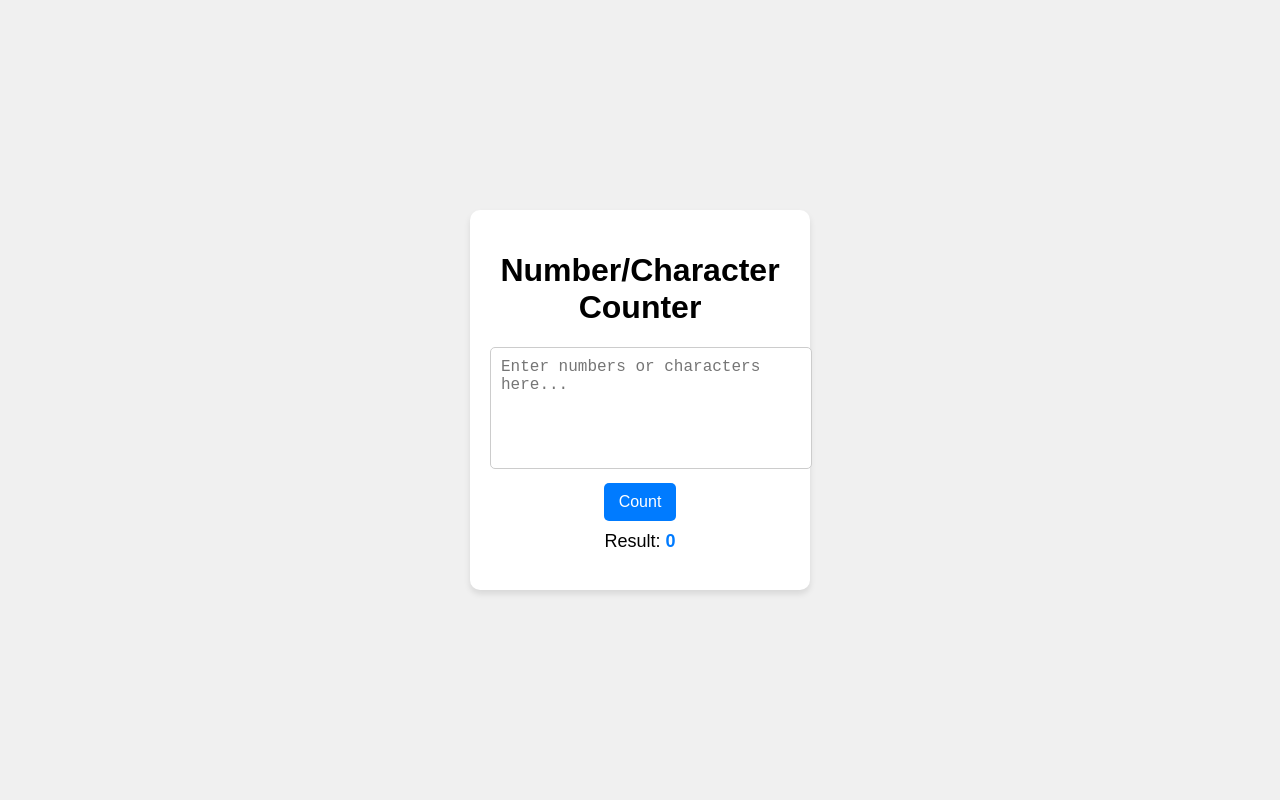
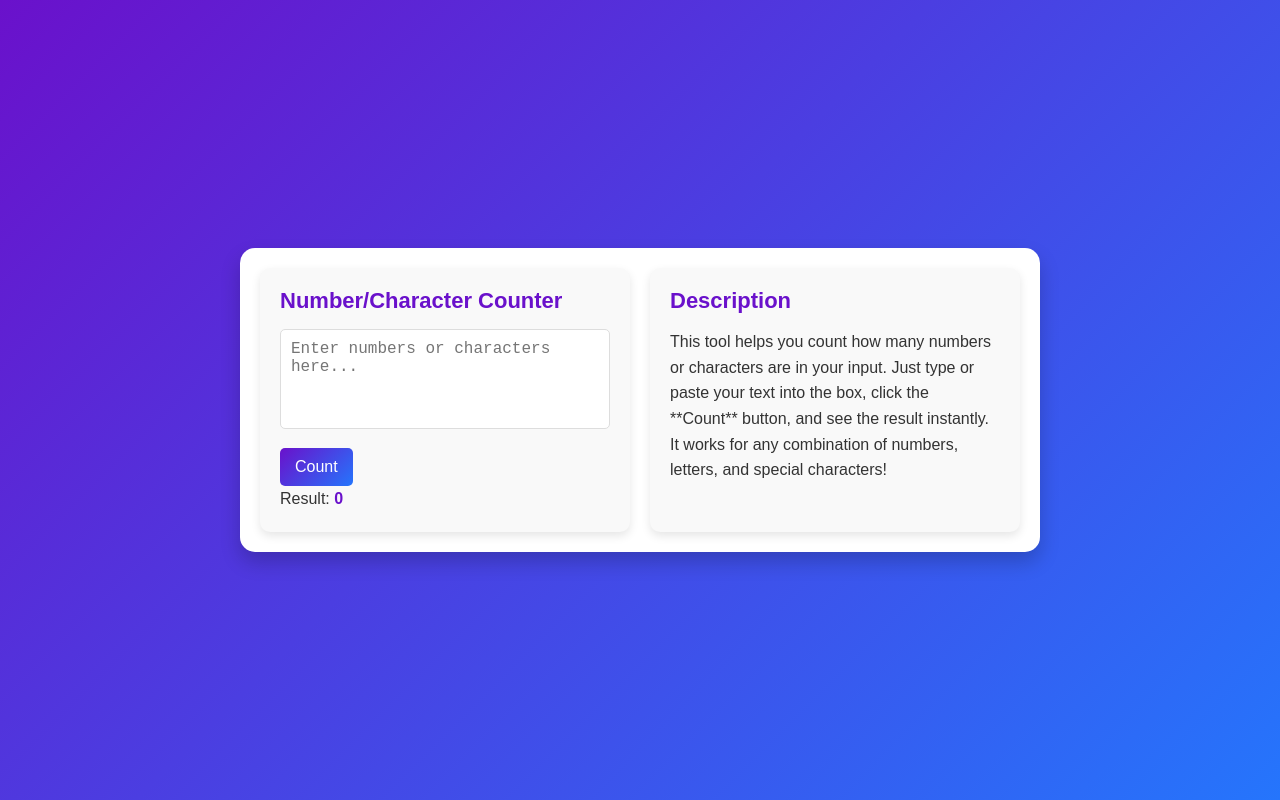
Before and after one commit to Sengkue/count-text-and-number, a plain HTML site: page index.html in a window 1280 px wide. Drawn offline with Linux system fonts and the light colour scheme.

Commit message:
commit Fri 12/06/2024  8:29:26.87

```diff
--- a/index.html
+++ b/index.html
@@ -3,15 +3,24 @@
 <head>
   <meta charset="UTF-8">
   <meta name="viewport" content="width=device-width, initial-scale=1.0">
-  <title>Character Counter</title>
+  <title>Counter with Description</title>
   <link rel="stylesheet" href="styles.css">
 </head>
 <body>
   <div class="container">
-    <h1>Number/Character Counter</h1>
-    <textarea id="inputText" placeholder="Enter numbers or characters here..."></textarea>
-    <button id="countButton">Count</button>
-    <p id="result">Result: <span id="count">0</span></p>
+    <!-- Counter Section -->
+    <div class="counter-window">
+      <h1>Number/Character Counter</h1>
+      <textarea id="inputText" placeholder="Enter numbers or characters here..."></textarea>
+      <button id="countButton">Count</button>
+      <p>Result: <span id="count">0</span></p>
+    </div>
+
+    <!-- Description Section -->
+    <div class="description-window">
+      <h1>Description</h1>
+      <p>This tool helps you count how many numbers or characters are in your input. Just type or paste your text into the box, click the **Count** button, and see the result instantly. It works for any combination of numbers, letters, and special characters!</p>
+    </div>
   </div>
   <script src="script.js"></script>
 </body>
--- a/script.js
+++ b/script.js
@@ -2,7 +2,7 @@ document.getElementById('countButton').addEventListener('click', function() {
   // Get the input text value
   const inputText = document.getElementById('inputText').value;
 
-    // Count the number of characters (or numbers)
+  // Count the number of characters
   const count = inputText.length;
 
   // Display the result
--- a/styles.css
+++ b/styles.css
@@ -1,53 +1,95 @@
+/* General Reset */
+* {
+  margin: 0;
+  padding: 0;
+  box-sizing: border-box;
+}
+
 body {
-    font-family: Arial, sans-serif;
-    background-color: #f0f0f0;
+  font-family: 'Poppins', Arial, sans-serif;
+  background: linear-gradient(135deg, #6a11cb 0%, #2575fc 100%);
+  color: #fff;
+  min-height: 100vh;
   display: flex;
   justify-content: center;
   align-items: center;
-    height: 100vh;
-    margin: 0;
+  padding: 20px;
 }
 
 .container {
-    background-color: #fff;
+  display: flex;
+  flex-wrap: wrap;
+  gap: 20px;
+  background: #fff;
+  border-radius: 15px;
+  padding: 20px;
+  box-shadow: 0 10px 20px rgba(0, 0, 0, 0.2);
+  color: #333;
+  max-width: 800px;
+  width: 100%;
+}
+
+.counter-window,
+.description-window {
+  flex: 1 1 calc(50% - 20px);
+  background: #f9f9f9;
   padding: 20px;
   border-radius: 10px;
-    box-shadow: 0 4px 6px rgba(0, 0, 0, 0.1);
-    text-align: center;
-    width: 300px;
+  box-shadow: 0 4px 10px rgba(0, 0, 0, 0.1);
+}
+
+.counter-window h1,
+.description-window h1 {
+  font-size: 22px;
+  color: #6a11cb;
+  margin-bottom: 15px;
 }
 
 textarea {
   width: 100%;
   height: 100px;
   padding: 10px;
-    margin-bottom: 10px;
-    border: 1px solid #ccc;
+  border: 1px solid #ddd;
   border-radius: 5px;
   font-size: 16px;
   resize: none;
+  margin-bottom: 15px;
+}
+
+textarea:focus {
+  border-color: #6a11cb;
+  outline: none;
 }
 
 button {
-    background-color: #007bff;
+  background: linear-gradient(135deg, #6a11cb 0%, #2575fc 100%);
   color: #fff;
   border: none;
   padding: 10px 15px;
   border-radius: 5px;
   font-size: 16px;
   cursor: pointer;
+  transition: all 0.3s ease;
 }
 
 button:hover {
-    background-color: #0056b3;
+  background: linear-gradient(135deg, #2575fc 0%, #6a11cb 100%);
+  box-shadow: 0 4px 10px rgba(106, 17, 203, 0.3);
 }
 
 p {
-    font-size: 18px;
-    margin-top: 10px;
+  font-size: 16px;
+  line-height: 1.6;
 }
 
 #count {
   font-weight: bold;
-    color: #007bff;
+  color: #6a11cb;
 }
+
+@media (max-width: 768px) {
+  .counter-window,
+  .description-window {
+    flex: 1 1 100%;
+  }
+}
```
Also changed, not shown: 1 other file. Lines whose indentation alone changed are shown as unchanged.
